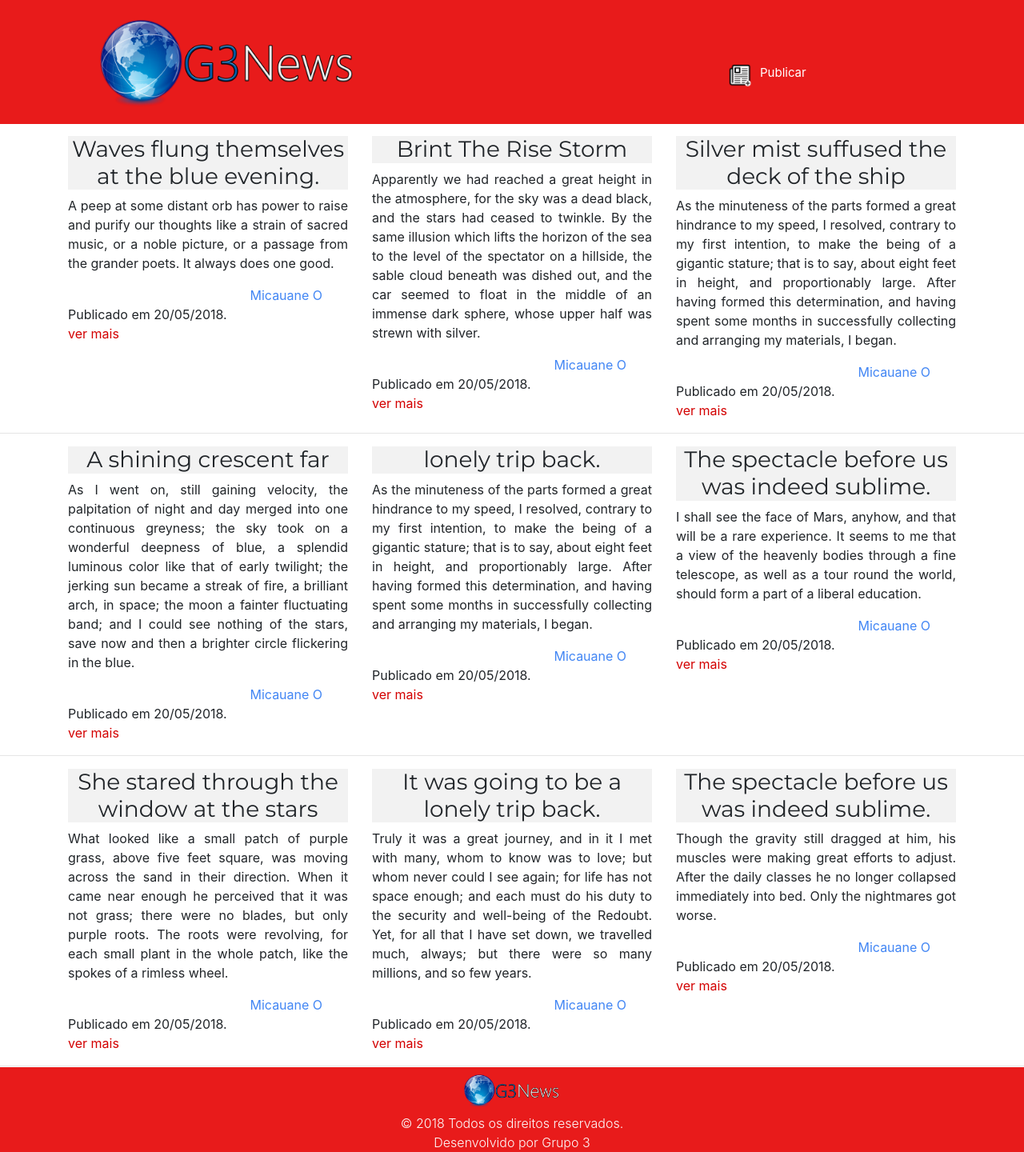
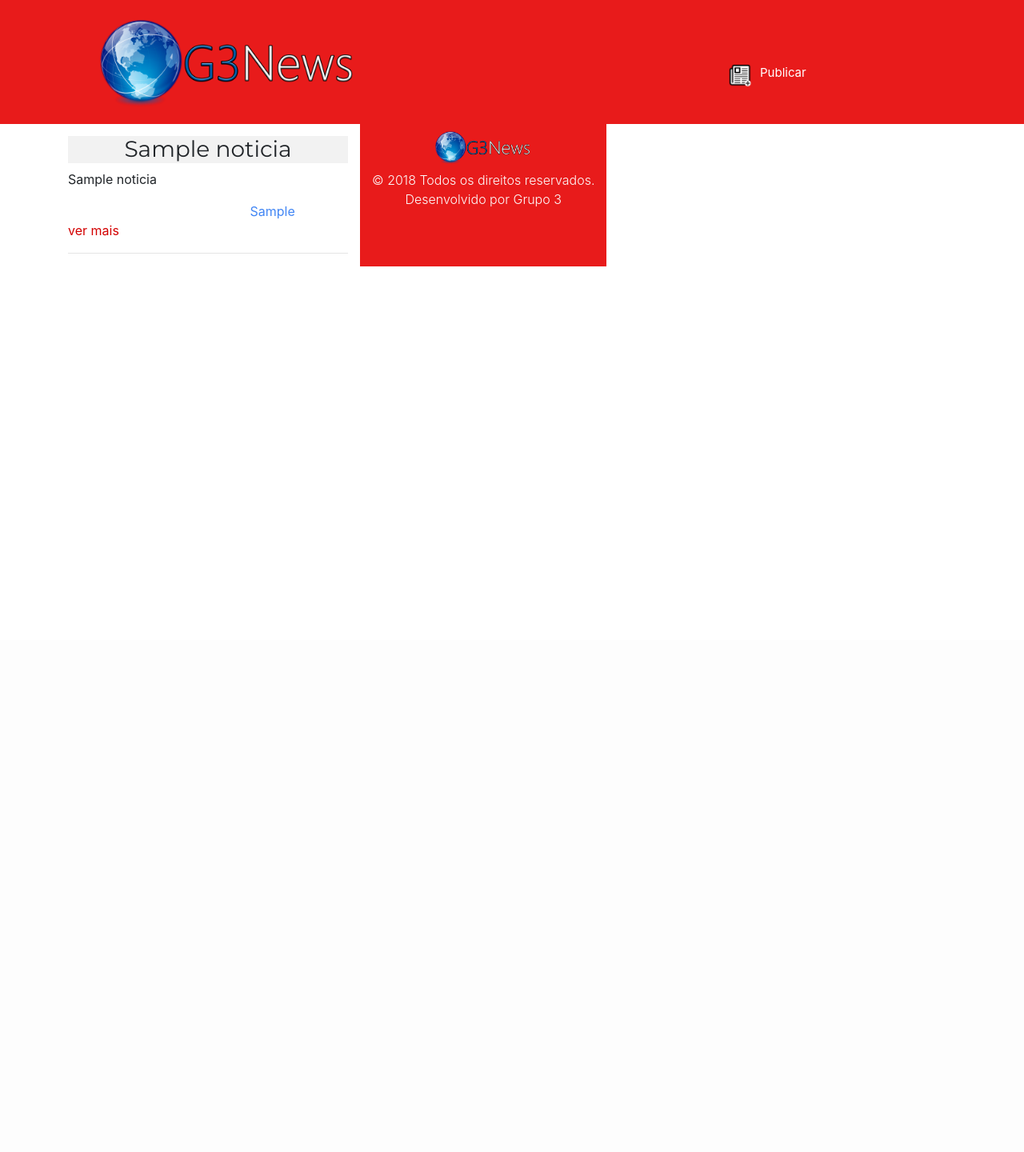
Before and after one commit to Micauane/TecInfG3, a PHP site: page / in a window 1280 px wide. Shown: the whole page at 80% size. After the commit the page ends 333 px from the top, so only its background shows below. Run offline with PHP 8.4, Linux system fonts and the light colour scheme; tables that the repository leaves empty hold one stand-in row (values such as "Sample post").

Commit message:
Quase lá
Já dá pra postar a notícia e ver n a página inicial mas tá tudo sem formatação e falta colocar a data também

```diff
--- /dev/null
+++ b/exibirNoticias.php
@@ -0,0 +1,26 @@
+<?php
+ 	include 'connecta.php';
+
+
+	$sql = "SELECT * FROM noticia;"; //Seleciona todos os dados da tabela
+	$resultado = mysqli_query($conexao, $sql); //Executa a query no banco pela conexao
+	$checarResultados = mysqli_num_rows($resultado); //Guardar a quantidade de linhas retornadas pela query
+
+	if($checarResultados > 0) { //Se houver algum resultado faça o seguinte:
+		while ($linhas = mysqli_fetch_assoc($resultado)) //buscar os resultados da query e insira nas linhas (variavel que se tornara um array)
+		echo
+
+		"<div class='container'>
+    		<div class='row'>
+      			<div class='col-md-4'>
+        			<h3 class='Titulo'>" . $linhas['titulo'] . "</h3>
+
+        		<p class='paragrafo'>" . $linhas['subtitulo'] . "</p>
+
+        		<span>" . $linhas['autor'] . "</span>
+        		<br> <a href='#'>ver mais</a>
+        		<hr>
+      		</div> ";
+	}
+
+?>
--- a/index.php
+++ b/index.php
@@ -1,6 +1,5 @@
 <?php
  include 'connecta.php';
- include 'pegarnoticias.php'
 ?>
 
 <!DOCTYPE html>
@@ -12,98 +11,29 @@
     <link rel="stylesheet" href="css/bootstrap.min.css">
     <title>TecNews</title>
 </head>
+
 <body>
   <div class="cabecalho">
     <div class="container">
       <div class="row">
+
         <div class="col-8">
           <img id="logo" src="Layouts\PNGs\Logo\Logo.png" alt="">
         </div>
+
         <div class="col-4">
            <img id="icons" src="Layouts\PNGs\Icons\Newsicon.png">
            <a id="02" class="publicar" href="formulario.php">Publicar</a>
          </div>
+
       </div>
     </div>
   </div>
-     <div class="container">
-       <div class="row">
-         <div class="col">
-           <h3 class="Titulo">Waves flung themselves at the blue evening.</h3>
-           <p class="paragrafo">A peep at some distant orb has power to raise and purify our thoughts like a strain of sacred music, or a noble picture, or a passage from the grander poets. It always does one good.</p>
-           <span>Micauane O</span>
-           <br>Publicado em 20/05/2018.
-           <br> <a href="#">ver mais</a>
-         </div>
-         <div class="col">
-           <h3 class="Titulo">Brint The Rise Storm</h3>
-           <p class="paragrafo">Apparently we had reached a great height in the atmosphere, for the sky was a dead black, and the stars had ceased to twinkle. By the same illusion which lifts the horizon of the sea to the level of the spectator on a hillside, the sable cloud beneath was dished out, and the car seemed to float in the middle of an immense dark sphere, whose upper half was strewn with silver.</p>
-           <span>Micauane O</span>
-           <br>Publicado em 20/05/2018.
-           <br> <a href="#">ver mais</a>
-       </div>
-       <div class="col">
-         <h3 class="Titulo">Silver mist suffused the deck of the ship</h3>
-         <p class="paragrafo">As the minuteness of the parts formed a great hindrance to my speed, I resolved, contrary to my first intention, to make the being of a gigantic stature; that is to say, about eight feet in height, and proportionably large. After having formed this determination, and having spent some months in successfully collecting and arranging my materials, I began.</p>
-         <span>Micauane O</span>
-         <br>Publicado em 20/05/2018.
-         <br> <a href="#">ver mais</a>
-     </div>
-     </div>
-     </div>
-     <hr>
-     <div class="container">
-       <div class="row">
-         <div class="col">
-           <h3 class="Titulo">A shining crescent far</h3>
-           <p class="paragrafo">As I went on, still gaining velocity, the palpitation of night and day merged into one continuous greyness; the sky took on a wonderful deepness of blue, a splendid luminous color like that of early twilight; the jerking sun became a streak of fire, a brilliant arch, in space; the moon a fainter fluctuating band; and I could see nothing of the stars, save now and then a brighter circle flickering in the blue.</p>
-           <span>Micauane O</span>
-           <br>Publicado em 20/05/2018.
-           <br> <a href="#">ver mais</a>
-         </div>
-         <div class="col">
-           <h3 class="Titulo">lonely trip back.</h3>
-           <p class="paragrafo">As the minuteness of the parts formed a great hindrance to my speed, I resolved, contrary to my first intention, to make the being of a gigantic stature; that is to say, about eight feet in height, and proportionably large. After having formed this determination, and having spent some months in successfully collecting and arranging my materials, I began.</p>
-           <span>Micauane O</span>
-           <br>Publicado em 20/05/2018.
-           <br> <a href="#">ver mais</a>
-       </div>
-       <div class="col">
-         <h3 class="Titulo">The spectacle before us was indeed sublime.</h3>
-         <p class="paragrafo">I shall see the face of Mars, anyhow, and that will be a rare experience. It seems to me that a view of the heavenly bodies through a fine telescope, as well as a tour round the world, should form a part of a liberal education.</p>
-         <span>Micauane O</span>
-         <br>Publicado em 20/05/2018.
-         <br> <a href="#">ver mais</a>
-     </div>
-     </div>
- </div>
-     <hr>
-     <div class="container">
-       <div class="row">
-         <div class="col">
-           <h3 class="Titulo">She stared through the window at the stars</h3>
-           <p class="paragrafo">What looked like a small patch of purple grass, above five feet square, was moving across the sand in their direction. When it came near enough he perceived that it was not grass; there were no blades, but only purple roots. The roots were revolving, for each small plant in the whole patch, like the spokes of a rimless wheel.</p>
-           <span>Micauane O</span>
-           <br>Publicado em 20/05/2018.
-           <br> <a href="#">ver mais</a>
-         </div>
-         <div class="col">
-           <h3 class="Titulo">It was going to be a lonely trip back.</h3>
-           <p class="paragrafo">Truly it was a great journey, and in it I met with many, whom to know was to love; but whom never could I see again; for life has not space enough; and each must do his duty to the security and well-being of the Redoubt. Yet, for all that I have set down, we travelled much, always; but there were so many millions, and so few years.</p>
-           <span>Micauane O</span>
-           <br>Publicado em 20/05/2018.
-           <br> <a href="#">ver mais</a>
-       </div>
-       <div class="col">
-         <h3 class="Titulo">The spectacle before us was indeed sublime.</h3>
-         <p class="paragrafo">Though the gravity still dragged at him, his muscles were making great efforts to adjust. After the daily classes he no longer collapsed immediately into bed. Only the nightmares got worse.</p>
-         <span>Micauane O</span>
-         <br>Publicado em 20/05/2018.
-         <br> <a href="#">ver mais</a>
-     </div>
-     </div>
-   </div>
-     <hr>
+
+  <?php
+    include 'exibirNoticias.php';
+  ?>
+
   <div class="rodape">
     <div class="container">
       <div class="row">
```
Also changed, not shown: erroconteudo.png (deleted), teste-buscarDados.php (renamed from pegarnoticias.php). Lines whose indentation alone changed are shown as unchanged.
